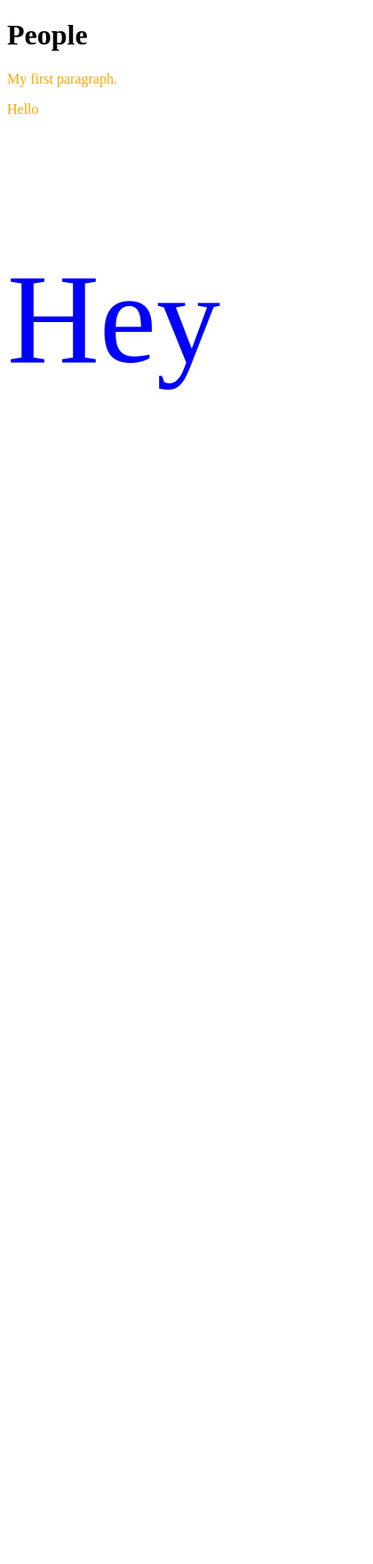
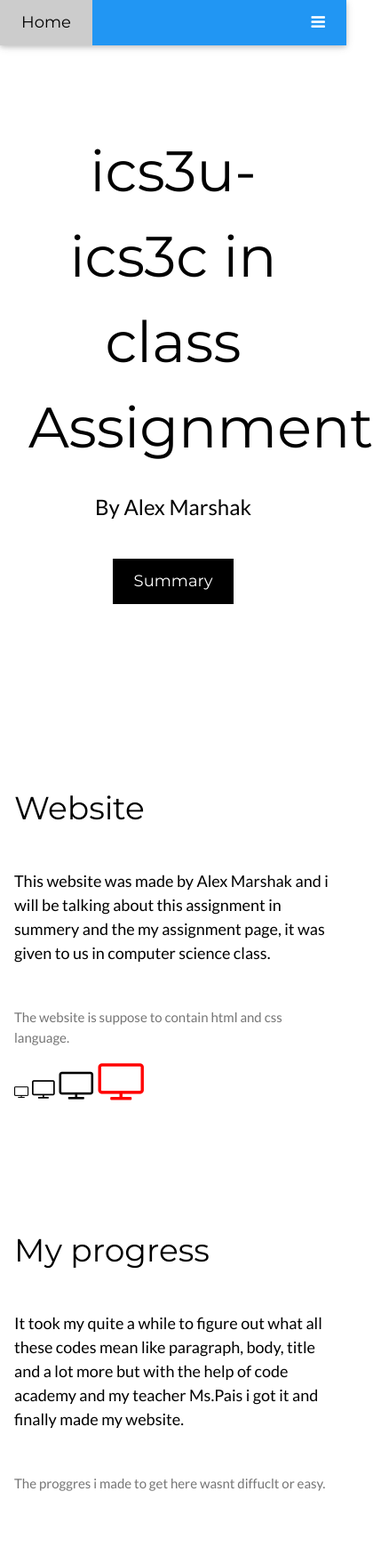
Before and after one commit to alexmarshak/Test, a plain HTML site: page index.html in a window 390 px wide. Shown: the whole page at 89% size, 420 px wide, since content can reach past the window. Before the commit the page ends 844 px from the top, so only its background shows below. Drawn offline with nearby package versions, Linux system fonts and the light colour scheme.

Commit message:
Update index.html

```diff
--- a/index.html
+++ b/index.html
@@ -1,14 +1,80 @@
 <!DOCTYPE html>
-<html>
-<head>
-<title>Blackmarket</title>
-<link rel="stylesheet" type="text/css" href="Style.css">
-</head>
+<html lang="en">
+<title>My assigment</title>
+<meta charset="UTF-8">
+<meta name="viewport" content="width=device-width, initial-scale=1">
+<link rel="stylesheet" href="https://www.w3schools.com/w3css/4/w3.css">
+<link rel="stylesheet" href="https://fonts.googleapis.com/css?family=Lato">
+<link rel="stylesheet" href="https://fonts.googleapis.com/css?family=Montserrat">
+<link rel="stylesheet" href="https://cdnjs.cloudflare.com/ajax/libs/font-awesome/4.7.0/css/font-awesome.min.css">
+<style>
+body,h1,h2,h3,h4,h5,h6 {font-family: "Lato", sans-serif}
+.w3-bar,h1,button {font-family: "Montserrat", sans-serif}
+.fa-anchor,.fa-coffee {font-size:200px}
+</style>
 <body>
 
-  <h1>People</h1>
-  <p>My first paragraph.</p>
-  <p>Hello</p>
-  <p id="Intro">Hey</p>
+<!-- Navbar -->
+<div class="w3-top">
+  <div class="w3-bar w3-blue w3-card w3-left-align w3-large">
+    <a class="w3-bar-item w3-button w3-hide-medium w3-hide-large w3-right w3-padding-large w3-hover-white w3-large w3-blue" href="javascript:void(0);" onclick="myFunction()" title="Toggle Navigation Menu"><i class="fa fa-bars"></i></a>
+    <a href="#" class="w3-bar-item w3-button w3-padding-large w3-white">Home</a>
+    <a href="#" class="w3-bar-item w3-button w3-hide-small w3-padding-large w3-hover-white">Summery</a>
+    <a href="#" class="w3-bar-item w3-button w3-hide-small w3-padding-large w3-hover-white">About me</a>
+    <a href="#" class="w3-bar-item w3-button w3-hide-small w3-padding-large w3-hover-white">My Assignment</a>
+    <a href="#" class="w3-bar-item w3-button w3-hide-small w3-padding-large w3-hover-white">My school</a>
+  </div>
+
+  <!-- Navbar on small screens -->
+  <div id="navDemo" class="w3-bar-block w3-white w3-hide w3-hide-large w3-hide-medium w3-large">
+    <a href="#" class="w3-bar-item w3-button w3-padding-large">TL Kennedy</a>
+    <a href="#" class="w3-bar-item w3-button w3-padding-large">Community Centre</a>
+    <a href="#" class="w3-bar-item w3-button w3-padding-large">Jobs</a>
+    <a href="#" class="w3-bar-item w3-button w3-padding-large">House and apartments</a>
+  </div>
+</div>
+
+<!-- Header -->
+<header class="w3-container w3--blue w3-center" style="padding:128px 16px">
+  <h1 class="w3-margin w3-jumbo">ics3u-ics3c in class Assignment</h1>
+  <p class="w3-xlarge">By Alex Marshak</p>
+  <button class="w3-button w3-black w3-padding-large w3-large w3-margin-top">Summary</button>
+</header>
+
+<!-- First Grid -->
+<div class="w3-row-padding w3-padding-64 w3-container">
+  <div class="w3-content">
+    <div class="w3-twothird">
+      <h1>Website</h1>
+      <h5 class="w3-padding-32">This website was made by Alex Marshak and i will be talking about this assignment in summery and the my assignment page, it was given to us in computer science class.</h5>
+
+      <p class="w3-text-grey">The website is suppose to contain html and css language.</p>
+    </div>
+    <div class="w1-third w1-center">
+     <i class="fa fa-tv"></i>
+<i class="fa fa-tv" style="font-size:24px"></i>
+<i class="fa fa-tv" style="font-size:36px"></i>
+<i class="fa fa-tv" style="font-size:48px;color:red"></i>
+    </div>
+
+
+  </div>
+</div>
+
+<!-- Second Grid -->
+<div class="w3-row-padding w3-padding-64 w3-container">
+  <div class="w3-content">
+    <div class="w3-twothird">
+
+    <div class="w3-twothird">
+      <h1>My progress</h1>
+      <h5 class="w3-padding-32">It took my quite a while to figure out what all these codes mean like paragraph, body, title and a lot more but with the help of code academy and my teacher Ms.Pais i got it and finally made my website.</h5>
+
+      <p class="w3-text-grey">The proggres i made to get here wasnt diffuclt or easy.</p>
+    </div>
+  </div>
+</div>
+
+</footer>
 </body>
 </html>
```
